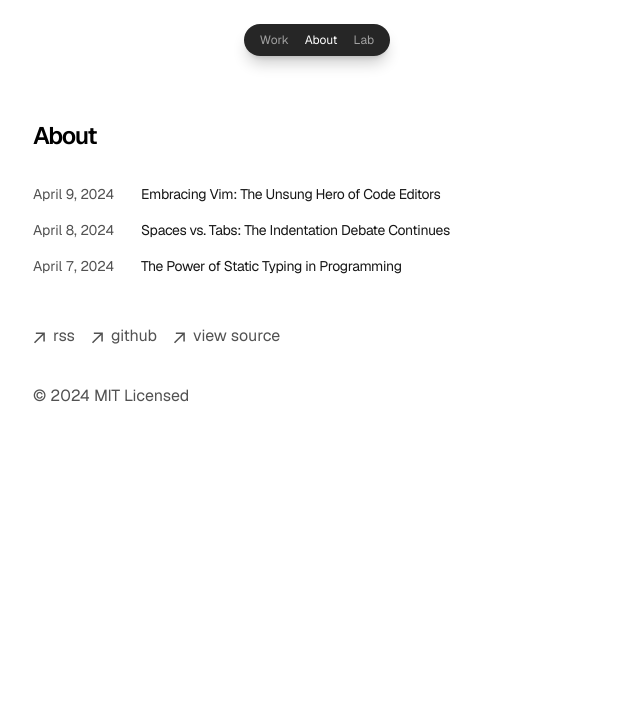
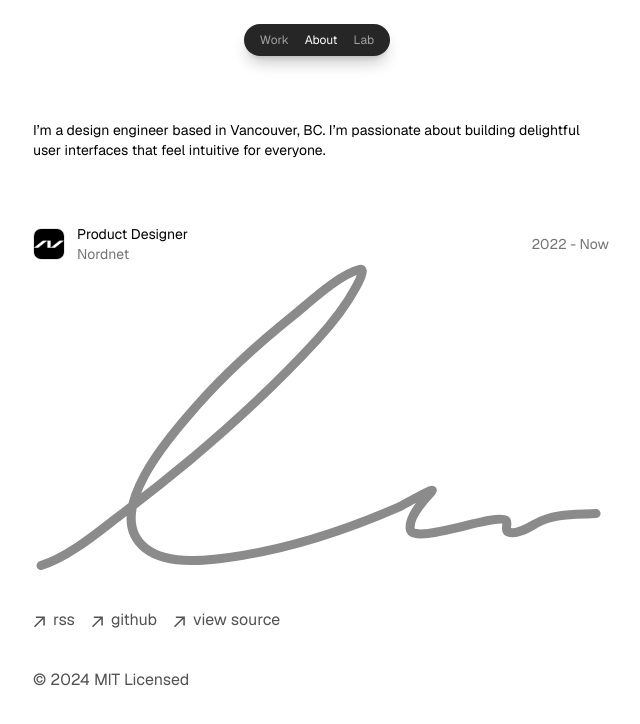
Before and after one commit to axelbergqvist/axl-v1, a Next.js app: page /about in a window 1280 px wide. Shown: the top 724 px of the page, without its empty margins (319-959 px from the left). Built offline with nearby package versions, Linux system fonts and the light colour scheme.

Commit message:
signature test

```diff
--- a/app/about/page.tsx
+++ b/app/about/page.tsx
@@ -1,15 +1,69 @@
-import { BlogPosts } from 'app/components/posts'
+'use client'
 
-export const metadata = {
-  title: 'About',
-  description: 'Read my blog.',
-}
+import Image from 'next/image';
+import Nordnet from '/public/Nordnet.png'
+import ImageZoom from '../components/image-zoom';
+import { motion } from 'framer-motion';
+
+const parentVariants = {
+  hidden: { opacity: 0 },
+  visible: {
+    opacity: 1,
+    transition: {
+      duration: 0.5,
+      staggerChildren: 0.05,
+      type: "spring",
+      stiffness: 100,
+      damping: 10,
+    },
+  },
+};
+
+const childVariants = {
+  hidden: {
+    opacity: 0,
+    y: 20,
+    filter: 'blur(10px)',
+  },
+  visible: {
+    opacity: 1,
+    y: 0,
+    filter: 'blur(0px)',
+    transition: {
+      duration: 0.5,
+      type: "spring",
+      stiffness: 400,
+      damping: 70,
+    },
+  },
+};
 
 export default function Page() {
   return (
-    <section>
-      <h1 className="font-semibold text-2xl mb-8 tracking-tighter">About</h1>
-      <BlogPosts />
-    </section>
-  )
+    <>
+      <motion.section
+        className=""
+        variants={parentVariants}
+        initial="hidden"
+        animate="visible"
+      >
+        <motion.h1 className="text-sm mb-16" variants={childVariants}>
+          {`I’m a design engineer based in Vancouver, BC. I’m passionate about building delightful user interfaces that feel intuitive for everyone.`}
+        </motion.h1>
+      </motion.section>
+
+      <motion.div className="flex flex-row items-center justify-between" variants={childVariants} initial="hidden" animate="visible">
+      <motion.div className="flex flex-row items-center" variants={childVariants} initial="hidden" animate="visible">
+        <motion.div className="border border-black/10 dark:border-white/10 rounded-lg mr-3 overflow-hidden size-8"variants={childVariants}>
+          <Image className="object-cover" src={Nordnet} alt="Picture of me" />
+        </motion.div>
+        <div className="flex flex-col">
+          <motion.p className="text-sm" variants={childVariants}>Product Designer</motion.p>
+          <motion.p className="text-sm text-neutral-500 dark:text-neutral-400" variants={childVariants}>Nordnet</motion.p>
+        </div>
+      </motion.div>
+      <motion.p className="text-sm text-neutral-500 dark:text-neutral-400" variants={childVariants}>2022 - Now</motion.p>
+      </motion.div>
+    </>
+  );
 }
--- a/app/components/footer.tsx
+++ b/app/components/footer.tsx
@@ -1,3 +1,8 @@
+'use client';
+import { FC, useRef } from 'react';
+import useOnScreen from '../hooks/useOnScreen';
+import Signature from '../components/signature';
+
 function ArrowIcon() {
   return (
     <svg
@@ -12,12 +17,16 @@ function ArrowIcon() {
         fill="currentColor"
       />
     </svg>
-  )
+  );
 }
 
-export default function Footer() {
+const Footer: FC = () => {
+  const ref = useRef<HTMLDivElement>(null);
+  const isInView = useOnScreen(ref, '0px'); // Adjust rootMargin if needed
+
   return (
-    <footer className="mb-16">
+    <footer ref={ref} className="mb-16">
+      <Signature animate={isInView} />
       <ul className="font-sm mt-8 flex flex-col space-x-0 space-y-2 text-neutral-600 md:flex-row md:space-x-4 md:space-y-0 dark:text-neutral-300">
         <li>
           <a
@@ -57,5 +66,7 @@ export default function Footer() {
         © {new Date().getFullYear()} MIT Licensed
       </p>
     </footer>
-  )
-}
+  );
+};
+
+export default Footer;
--- /dev/null
+++ b/app/components/signature.tsx
@@ -0,0 +1,32 @@
+'use client';
+import { motion } from 'framer-motion';
+import { FC, SVGProps } from 'react';
+
+interface SignatureProps extends SVGProps<SVGSVGElement> {
+  animate?: boolean;
+}
+
+const Signature: FC<SignatureProps> = ({ animate = false, ...props }) => (
+  <motion.svg
+    xmlns="http://www.w3.org/2000/svg"
+    viewBox="0 0 96 52"
+    {...props}
+    initial={{ opacity: 0 }}
+    animate={{ opacity: animate ? 1 : 0 }}
+    transition={{ duration: 1 }}
+  >
+    <motion.path
+      fill="transparent"
+      stroke="var(--token-7ebf79bf-4655-44c5-8fe0-20ee3a91fd50, rgb(139, 139, 139))"
+      strokeDasharray="0.99px 1px"
+      strokeLinecap="round"
+      strokeWidth={1.5}
+      d="M1.338 50.261c4.726-1.46 9.542-5.64 13.364-8.52 11.532-8.692 22.813-18.418 32.577-29.028 2.479-2.694 4.766-5.543 6.497-8.763.495-.92 1.733-3.286.709-3.044-3.523.831-8.669 5.728-11.055 7.637-5.81 4.653-11.314 9.6-16.227 15.184-3.448 3.919-16.051 17.674-8.437 23.674 3.964 3.123 11.703 1.891 16.197 1.155 8.845-1.446 17.794-4.473 25.988-8.032.734-.319 6.687-3.84 5.42-2.495-1.304 1.383-3.724 3.983-3.511 6.085.303 2.994 14.069-2.687 15.95-1.4.515.353-.305 1.648.37 1.948 1.307.582 3.555-.792 4.619-1.4 3.366-1.921 7.35-1.383 11.208-1.764"
+      initial={{ pathLength: 0 }}
+      animate={{ pathLength: animate ? 1 : 0 }}
+      transition={{ duration: 1 }}
+    />
+  </motion.svg>
+);
+
+export default Signature;
--- /dev/null
+++ b/app/hooks/useOnScreen.ts
@@ -0,0 +1,28 @@
+import { useState, useEffect, RefObject } from 'react';
+
+function useOnScreen(ref: RefObject<HTMLElement>, rootMargin = '0px') {
+  const [isIntersecting, setIsIntersecting] = useState(false);
+
+  useEffect(() => {
+    const observer = new IntersectionObserver(
+      ([entry]) => {
+        setIsIntersecting(entry.isIntersecting);
+      },
+      { rootMargin }
+    );
+
+    if (ref.current) {
+      observer.observe(ref.current);
+    }
+
+    return () => {
+      if (ref.current) {
+        observer.unobserve(ref.current);
+      }
+    };
+  }, [ref, rootMargin]);
+
+  return isIntersecting;
+}
+
+export default useOnScreen;
--- a/app/page.tsx
+++ b/app/page.tsx
@@ -57,20 +57,6 @@ export default function Page() {
           {`I’m a design engineer based in Vancouver, BC. I’m passionate about building delightful user interfaces that feel intuitive for everyone.`}
         </motion.h1>
       </motion.section>
-
-      <motion.div className="flex flex-row items-center justify-between" variants={parentVariants} initial="hidden" animate="visible">
-      <motion.div className="flex flex-row items-center" variants={parentVariants} initial="hidden" animate="visible">
-        <motion.div className="border border-black/10 dark:border-white/10 rounded-lg mr-3 overflow-hidden size-8"variants={childVariants}>
-          <Image className="object-cover" src={Nordnet} alt="Picture of me" />
-        </motion.div>
-        <div className="flex flex-col">
-          <motion.p className="text-sm" variants={childVariants}>Product Designer</motion.p>
-          <motion.p className="text-sm text-neutral-500 dark:text-neutral-400" variants={childVariants}>Nordnet</motion.p>
-        </div>
-      </motion.div>
-      <motion.p className="text-sm text-neutral-500 dark:text-neutral-400" variants={childVariants}>2022 - Now</motion.p>
-      </motion.div>
-
       <motion.div variants={childVariants} >
         <motion.div className="my-8">
           <ImageZoom/>
```
Also changed, not shown: public/signature.svg (added).
